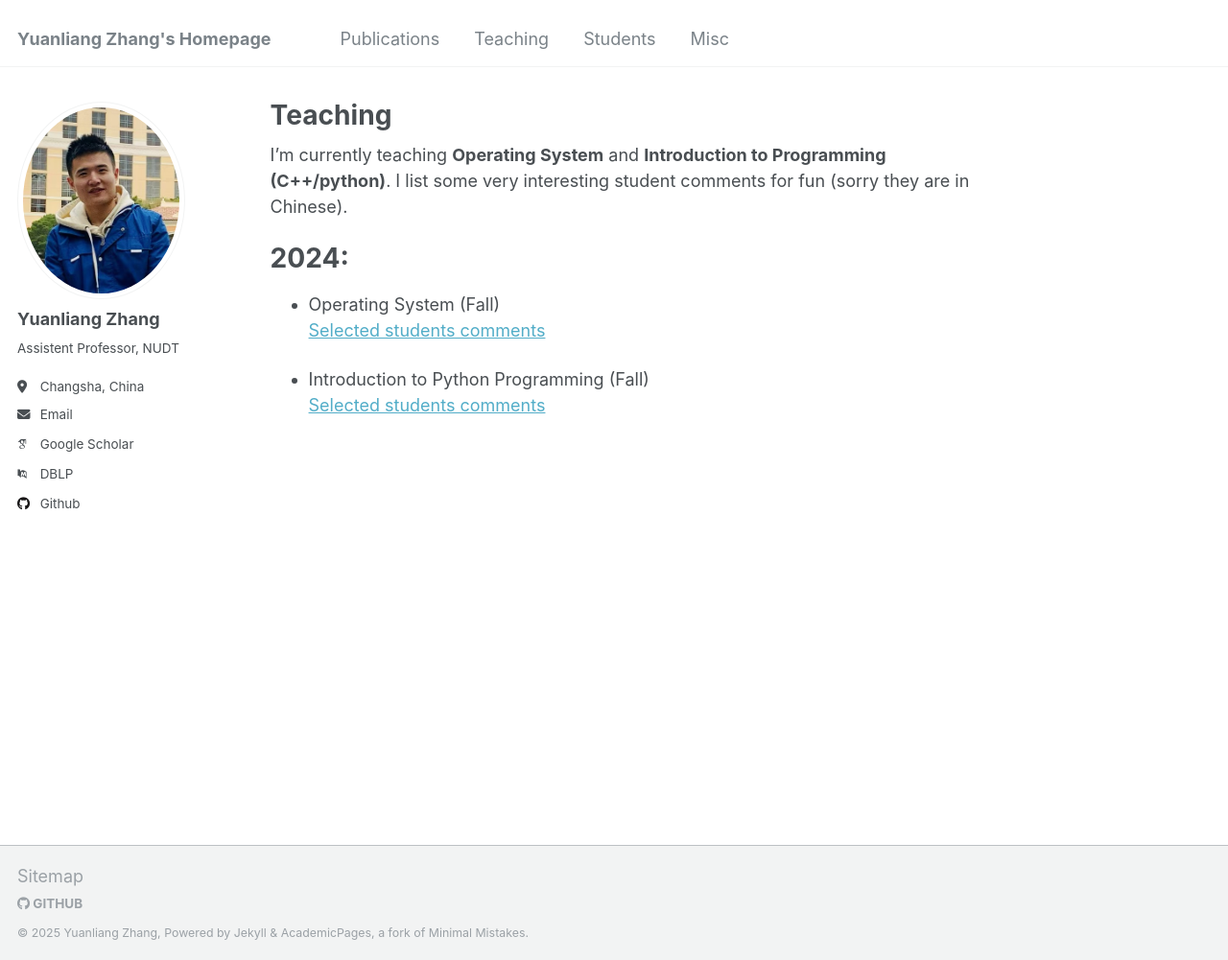
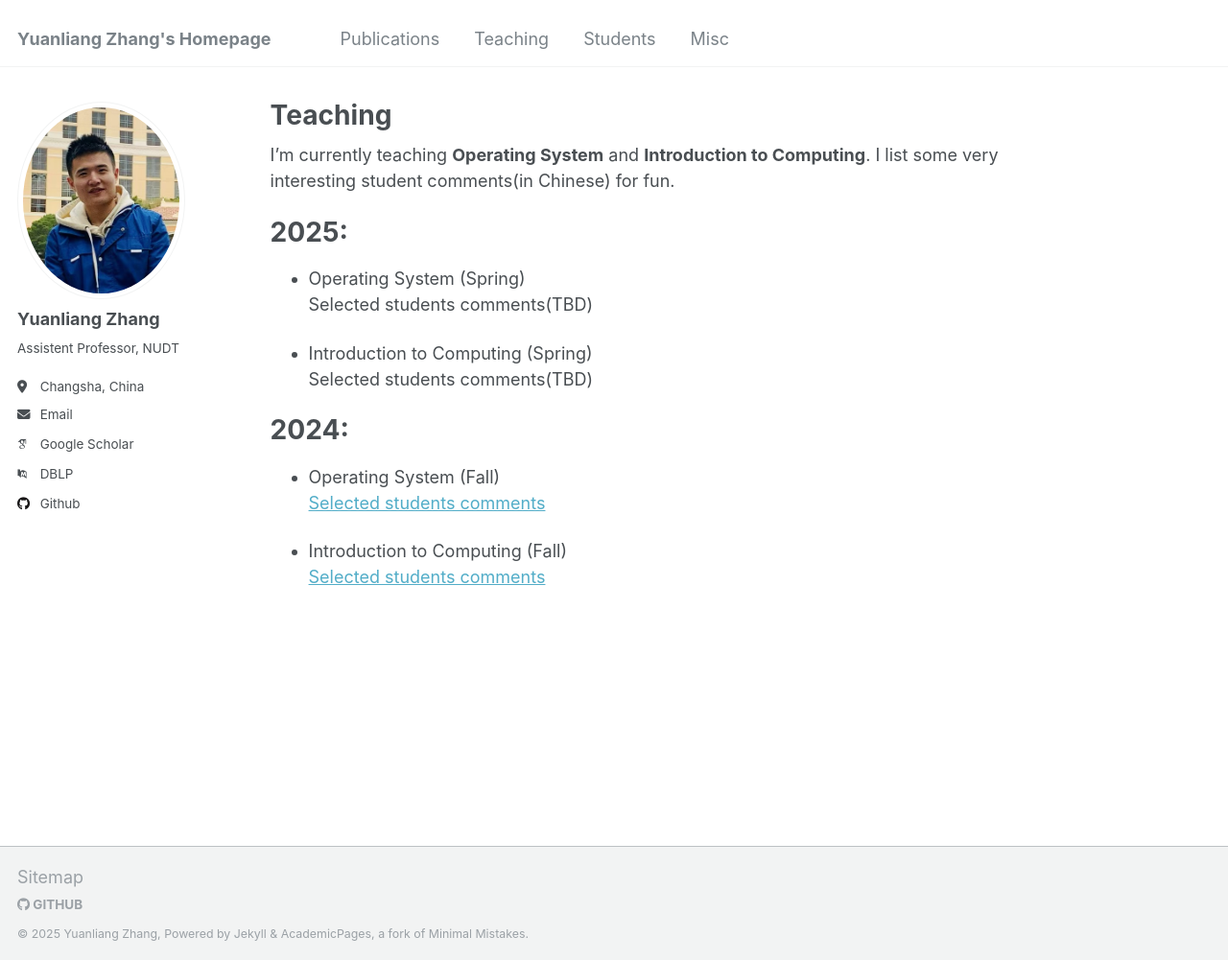
Before and after one commit to zhangbuzhang/zhangbuzhang.github.io, a Jekyll site: the page built from _pages/teaching.md, in a window 1280 px wide and 1001 px high. Shown: the whole window at 96% size. Built offline with Jekyll 4.4.1, drawn with Linux system fonts in a browser that asks for light colours; some web fonts are replaced.

Commit message:
change course name

```diff
--- a/_pages/teaching.md
+++ b/_pages/teaching.md
@@ -4,7 +4,16 @@ permalink: /teaching/
 author_profile: true
 ---
 
-I'm currently teaching **Operating System** and **Introduction to Programming (C++/python)**. I list some very interesting student comments for fun (sorry they are in Chinese).
+I'm currently teaching **Operating System** and **Introduction to Computing**. I list some very interesting student comments(in Chinese) for fun.
+
+2025:
+======
+
+* Operating System (Spring)
+Selected students comments(TBD)
+
+* Introduction to Computing (Spring)
+Selected students comments(TBD)
 
 2024:
 ======
@@ -12,5 +21,5 @@ I'm currently teaching **Operating System** and **Introduction to Programming (C
 * Operating System (Fall)
 [Selected students comments](/OS24_fall/)
 
-* Introduction to Python Programming (Fall)
+* Introduction to Computing (Fall)
 [Selected students comments](/PIntro24_fall/)
```
